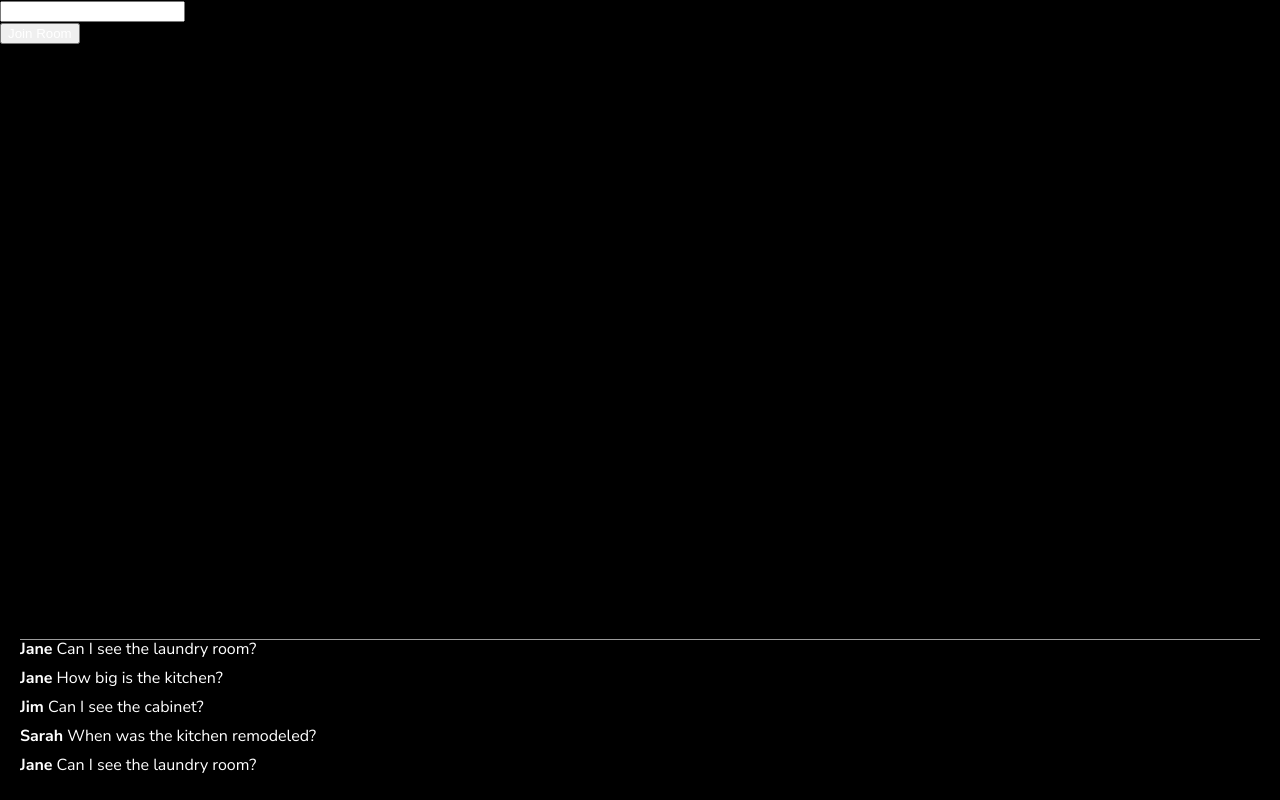
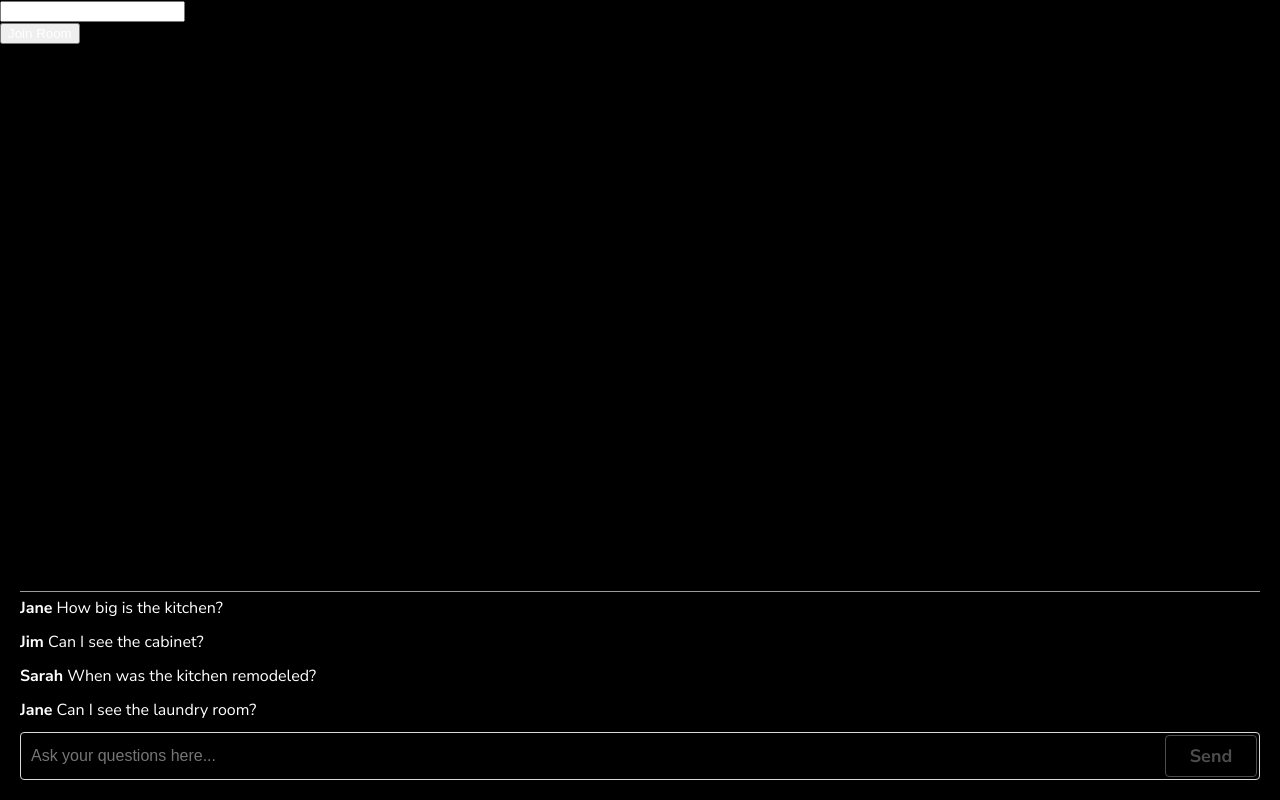
Before and after one commit to tamars2/TwilioReact, a React app: page / in a window 1280 px wide. Built offline with nearby package versions, Linux system fonts and the light colour scheme; no server answers.

Commit message:
Fake Chat window with an input. Auto scroll to the bottom

```diff
--- a/app/Chat.js
+++ b/app/Chat.js
@@ -9,7 +9,6 @@ class Chat extends Component {
   constructor(props) {
     super(props)
     this.messageList = React.createRef()
-
   }
 
   // Thank you Google
--- /dev/null
+++ b/app/ChatInput.js
@@ -0,0 +1,53 @@
+import React, { Component } from 'react'
+import ReactDOM from 'react-dom'
+import PropTypes from 'prop-types'
+class ChatInput extends Component {
+  static propTypes = {
+    onSubmit: PropTypes.func.isRequired,
+  }
+
+  constructor(props) {
+    super(props)
+    this.input = React.createRef()
+    this.onKeyDown = this.onKeyDown.bind(this)
+    this.onSend = this.onSend.bind(this)
+    this.submit = this.submit.bind(this)
+  }
+
+  submit() {
+    const input = this.input.current
+    if (input.value.length > 0) {
+      this.props.onSubmit(input.value)
+      input.value = ''
+    }
+  }
+
+  onSend() {
+    this.submit()
+  }
+
+  onKeyDown(e) {
+    // Return key
+    if (e.keyCode == 13){
+      this.submit()
+    }
+  }
+
+  render() {
+    return (
+      <div className="chat-input-box">
+        <div className="chat-send" onClick={this.onSend}>Send</div>
+        <input
+          ref={this.input}
+          className="chat-input"
+          type="text"
+          name="message"
+          placeholder="Ask your questions here..."
+          onKeyDown={this.onKeyDown}
+        />
+      </div>
+    )
+  }
+}
+
+export default ChatInput
--- a/app/PropertyChatBox.js
+++ b/app/PropertyChatBox.js
@@ -1,10 +1,12 @@
 import React, { Component } from 'react'
 import PropertyInfo from './PropertyInfo'
 import Chat from './Chat'
+import ChatInput from './ChatInput'
 
 class PropertyChatBox extends Component {
   constructor(props) {
     super(props)
+    this.onNewMessage = this.onNewMessage.bind(this)
 
     // Oldest first
     this.state = {
@@ -21,11 +23,22 @@ class PropertyChatBox extends Component {
     }
   }
 
+  onNewMessage(message) {
+    console.log('got a new message! time to hook it up', message)
+    this.setState({
+      messages: [
+        ...this.state.messages,
+        { id: Math.random(), from: 'Me', message }
+      ]
+    })
+  }
+
   render() {
     return (
       <div className="property-chat-box">
         <PropertyInfo />
         <Chat messages={this.state.messages} />
+        <ChatInput onSubmit={this.onNewMessage} />
       </div>
     )
   }
--- a/app/styles/styles.css
+++ b/app/styles/styles.css
@@ -44,7 +44,41 @@ video {
 
 .chat-message {
   line-height: 24px;
-  margin: 5px 0;
+  margin: 10px 0;
+}
+
+.chat-input-box {
+  border: 1px solid #DBDBDB;
+  border-radius: 4px;
+  background: #000;
+  padding: 2px;
+  height: 42px;
+}
+
+.chat-input {
+  font-size: 16px;
+  background: #000;
+  color: #9B9B9B;
+  border: 0;
+  line-height: 40px;
+  padding-left: 8px;
+  width: 61%;
+}
+
+.chat-input:focus {
+  outline: none;
+}
+
+.chat-send {
+  font-size: 18px;
+  font-weight: bold;
+  width: 90px;
+  text-align: center;
+  color: #4d4d4d;
+  float: right;
+  border: 1px solid #4d4d4d;
+  border-radius: 4px;
+  line-height: 40px;
 }
 
 .property-info {
```
